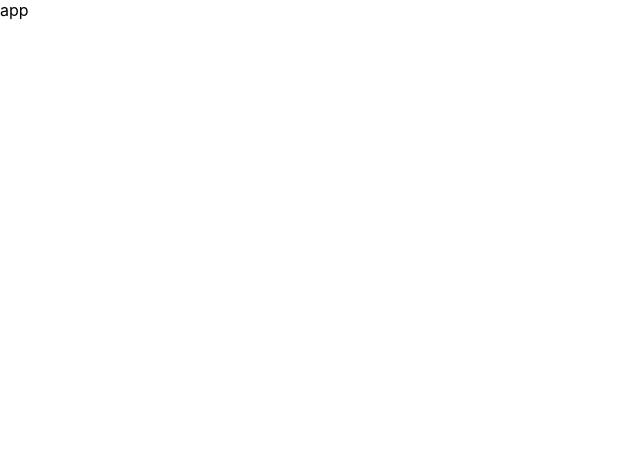
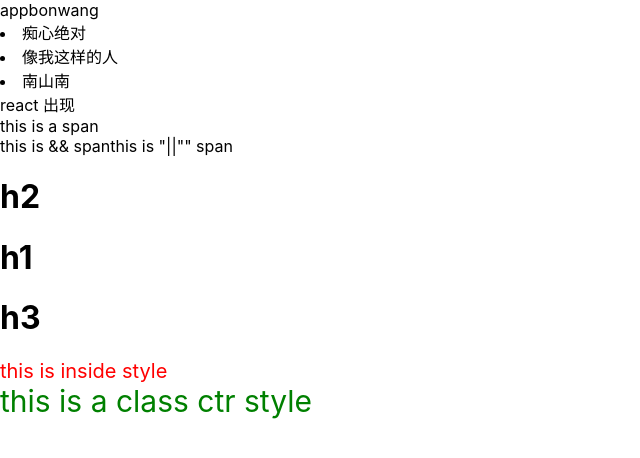
Before and after one commit to bobwanglong/web_front, a React (Create React App) app in the folder react-basic/: page / in a window 1280 px wide. Shown: the top 458 px of the page, without its empty margins (0-640 px from the left). Built offline with nearby package versions, Linux system fonts and the light colour scheme.

Commit message:
feat(react):jsx基础

```diff
--- a/react-basic/src/App.js
+++ b/react-basic/src/App.js
@@ -1,12 +1,80 @@
+// jsx 表达式
+// 2.类名样式
+// app.css
+import './app.css'
+const name = "bon"
+function getName () {
+  return "wang"
+}
+// jsx 列表渲染
+const songs = [
+  { id: 1, name: '痴心绝对' },
+  { id: 2, name: '像我这样的人' },
+  { id: 3, name: '南山南' }
+]
+// jsx的条件渲染
+// 实现：三元表达式，逻辑与&&运算
+const flag = true
+// 多分枝判断
+// 状态：1，2，3...
+// 1->h1
+// 2->h2
+// 3->h3
+// 解决：状态收敛为一个函数
+const getType = (type) => {
+  if (type === 1) {
+    return <h1>h1</h1>
+  }
+  if (type === 2) {
+    return <h1>h2</h1>
+  }
+  return <h1>h3</h1>
+}
 
-
-
-function App() {
+// jsx 样式处理
+// 1 行内样式 --style
+const insideStype = {
+  color: "red",
+  fontSize: "20px"
+}
+const showStyle = false
+function App () {
   return (
     <div className="App">
-     app
+      app
+      {name}
+      {getName()}
+      <ui>
+        {
+          songs.map(item => <li key={songs.id}>{item.name}</li>) // 添加来key属性，使虚拟dom中的diff算法高效
+        }
+      </ui>
+      {/* 条件渲染字符串 */}
+      {flag ? 'react 出现' : "vue 出现"}
+      {/*条件渲染标签/组件 */}
+      {flag ? (
+        <div>
+          <span> this is a span</span>
+        </div>)
+        : "hello"}
+      {/*逻辑运算 */}
+      {true && <span>this is && span</span>}
+      {false || <span>this is "||"" span</span>}
+      {/*多状态多分枝判断 */}
+      {getType(2)}
+      {getType(1)}
+      {getType(3)}
+
+      {/*行内样式 */}
+      <div style={insideStype}>
+        this is inside style
+      </div>
+      {/* 类名控制 */}
+      <div className={showStyle ? 'titleT' : 'titleFalse'}>
+        this is a class ctr style
+      </div>
     </div>
-  );
+  )
 }
 
 export default App;
--- /dev/null
+++ b/react-basic/src/app.css
@@ -0,0 +1,8 @@
+.titleT{
+    font-size: 30px;
+    color: blue;
+}
+.titleFalse{
+    font-size: 30px;
+    color: green;
+}
```
